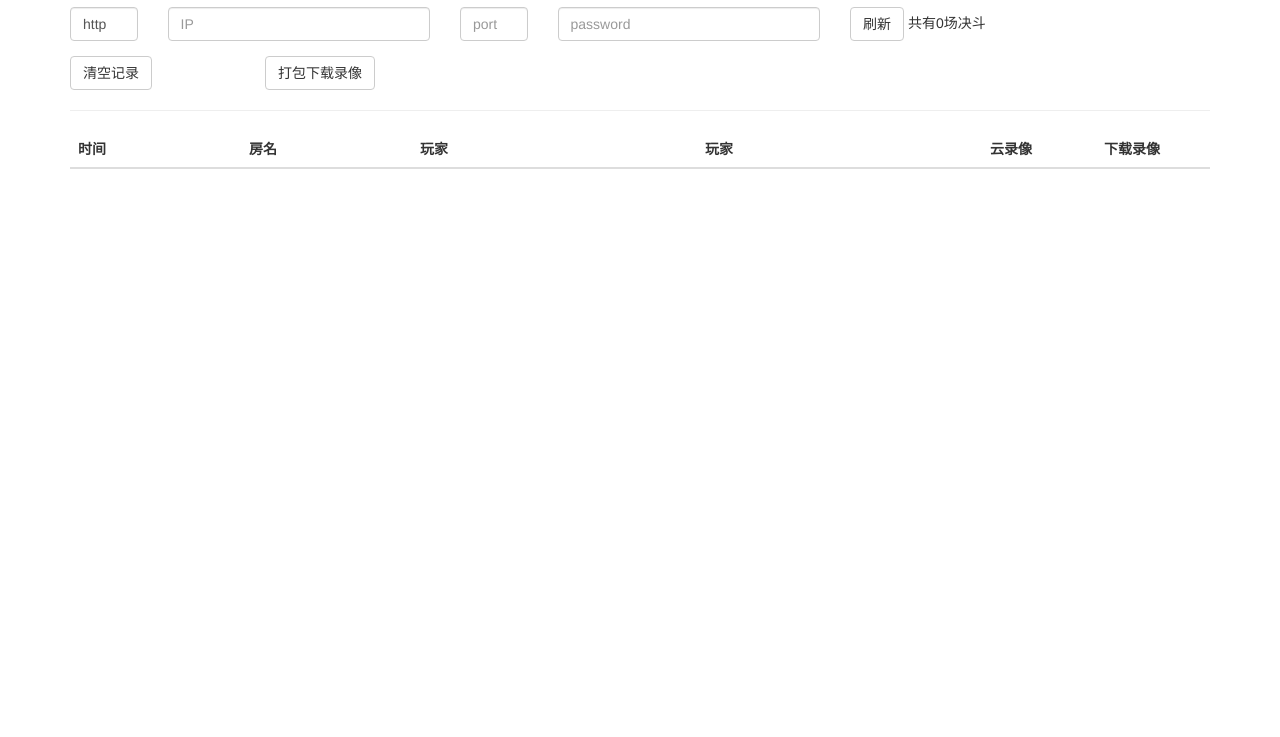
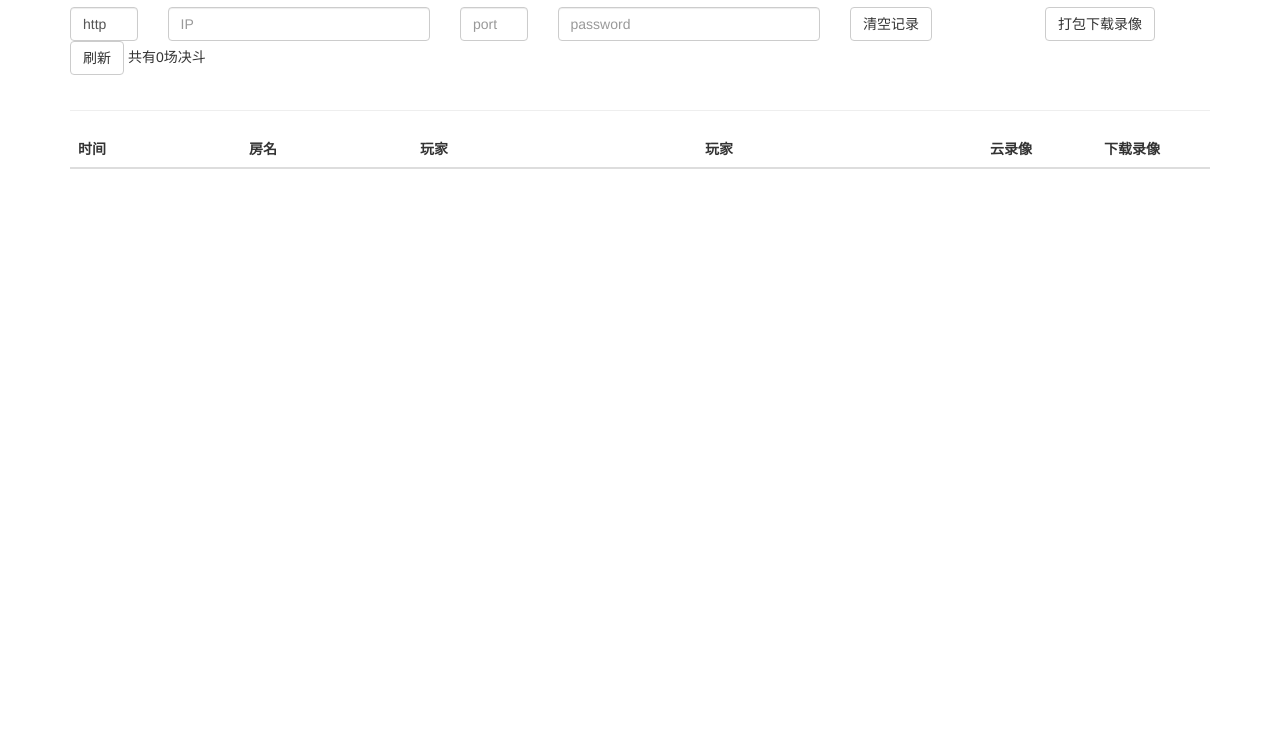
Before and after one commit to mycard/srvpro, a plain HTML site: page replay-dashboard.html in a window 1280 px wide. Shown: the part 63-800 px from the top of the page. Drawn offline with nearby package versions, Linux system fonts and the light colour scheme.

Commit message:
move the buttons to the 1st row

```diff
--- a/replay-dashboard.html
+++ b/replay-dashboard.html
@@ -24,12 +24,18 @@
         <div class="col-lg-3">
             <input type="password" class="form-control" id="password" value="" placeholder="password">
         </div>
+        <div class="col-lg-2">
+            <button class="btn btn-default" id="empty_button">清空记录</button>
+        </div>
+        <div class="col-lg-2">
+            <button class="btn btn-default" id="pack_button">打包下载录像</button>
+        </div>
         <div class="col-lg-4">
             <button class="btn btn-default" id="open_button">刷新</button>
             共有<span id="num">0</span>场决斗
         </div>
     </div>
-    <div class="row">
+    <!--div class="row">
         <div class="col-lg-2">
             <button class="btn btn-default" id="empty_button">清空记录</button>
         </div>
@@ -39,7 +45,7 @@
         <div class="col-lg-2">
             <span id="message_callback"></span>
         </div>
-    </div>
+    </div-->
 </div>
 <div class="container">
     <hr>
```
